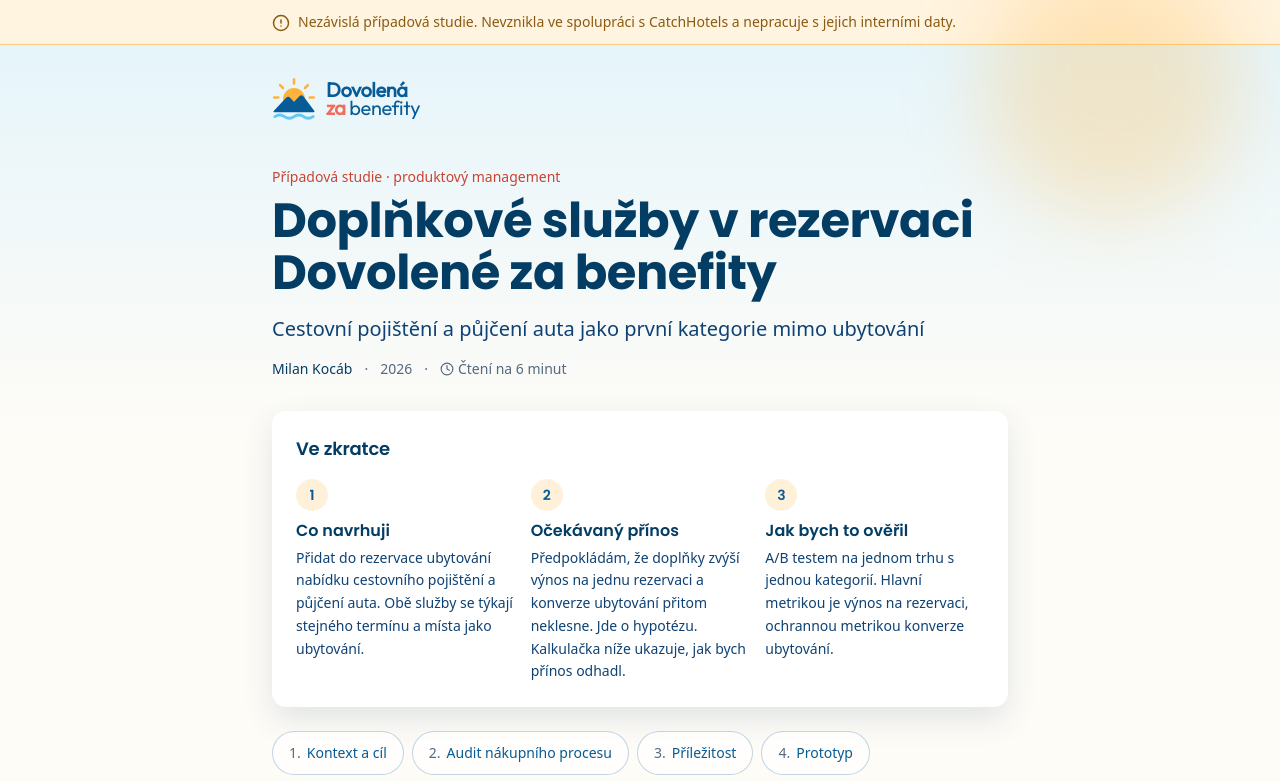
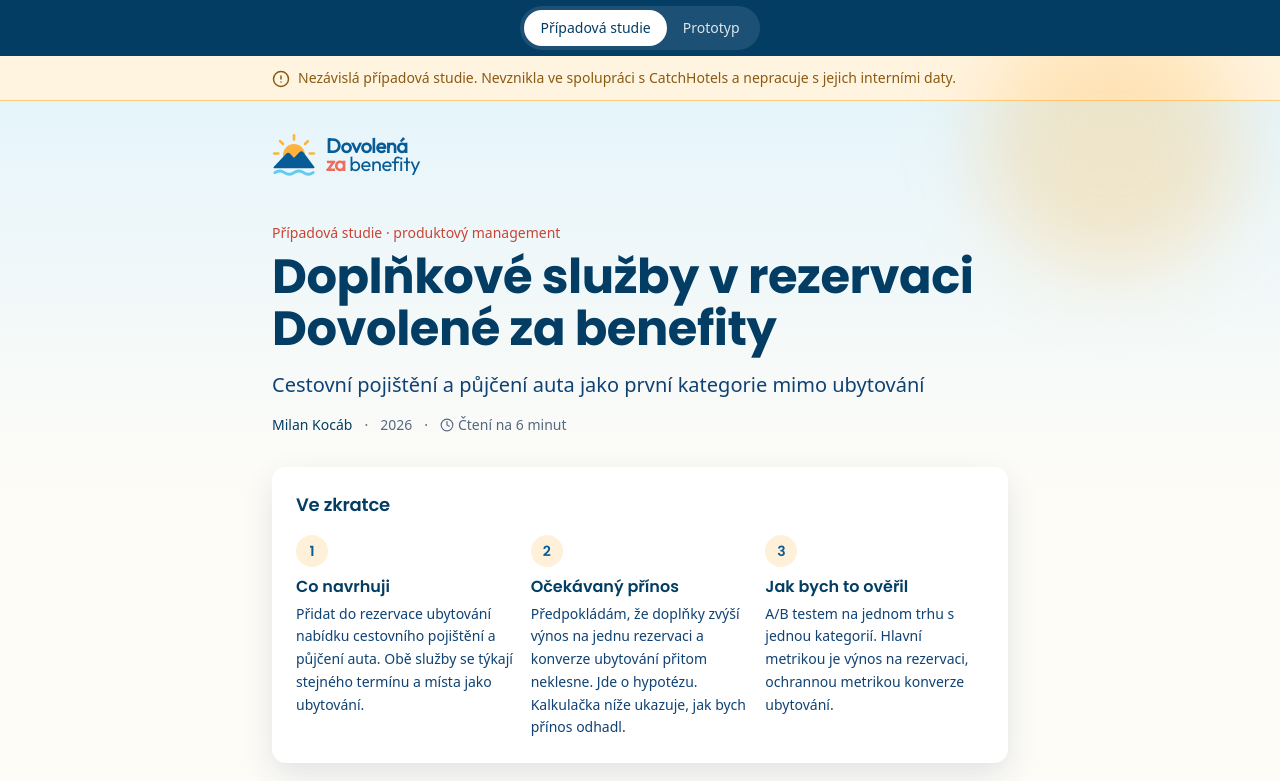
Before and after one commit to milankocab/catchhotels-case-study, a React (Vite) app: page / in a window 1280 px wide. Shown: the top 781 px of the page. Built offline with nearby package versions, Linux system fonts and the light colour scheme.

Commit message:
feat(nav): add top bar to switch study and prototype

```diff
--- a/src/App.tsx
+++ b/src/App.tsx
@@ -1,4 +1,5 @@
 import { Hero } from './sections/Hero'
+import { TopBar } from './shared/TopBar'
 import {
   AuditSection,
   CalculatorSection,
@@ -13,6 +14,7 @@ import {
 export default function App() {
   return (
     <>
+      <TopBar current="study" />
       <Hero />
       <main>
         <ContextSection />
--- /dev/null
+++ b/src/shared/TopBar.tsx
@@ -0,0 +1,36 @@
+import { switcher } from '../content-prototyp'
+
+type Page = 'study' | 'prototype'
+
+// Odkazy počítají s base z vite.config.ts, takže fungují lokálně i na GitHub Pages.
+const HREF: Record<Page, string> = {
+  study: import.meta.env.BASE_URL,
+  prototype: `${import.meta.env.BASE_URL}prototyp/`,
+}
+
+/** Tmavý pruh nahoře na obou stránkách. Nepatří k navrhovanému webu, obsahuje jen přepínač. */
+export function TopBar({ current }: { current: Page }) {
+  return (
+    <nav aria-label={switcher.label} className="bg-cobalt-deep">
+      <div className="mx-auto flex max-w-6xl justify-center px-4 py-1.5">
+        <ul className="flex rounded-full bg-white/10 p-1">
+          {(['study', 'prototype'] as const).map((page) => (
+            <li key={page}>
+              <a
+                href={HREF[page]}
+                aria-current={page === current ? 'page' : undefined}
+                className={`flex min-h-9 items-center rounded-full px-4 text-sm font-medium transition-colors focus-visible:outline-white ${
+                  page === current
+                    ? 'bg-white text-cobalt-deep'
+                    : 'text-white/85 hover:bg-white/10 hover:text-white'
+                }`}
+              >
+                {switcher[page]}
+              </a>
+            </li>
+          ))}
+        </ul>
+      </div>
+    </nav>
+  )
+}
```
